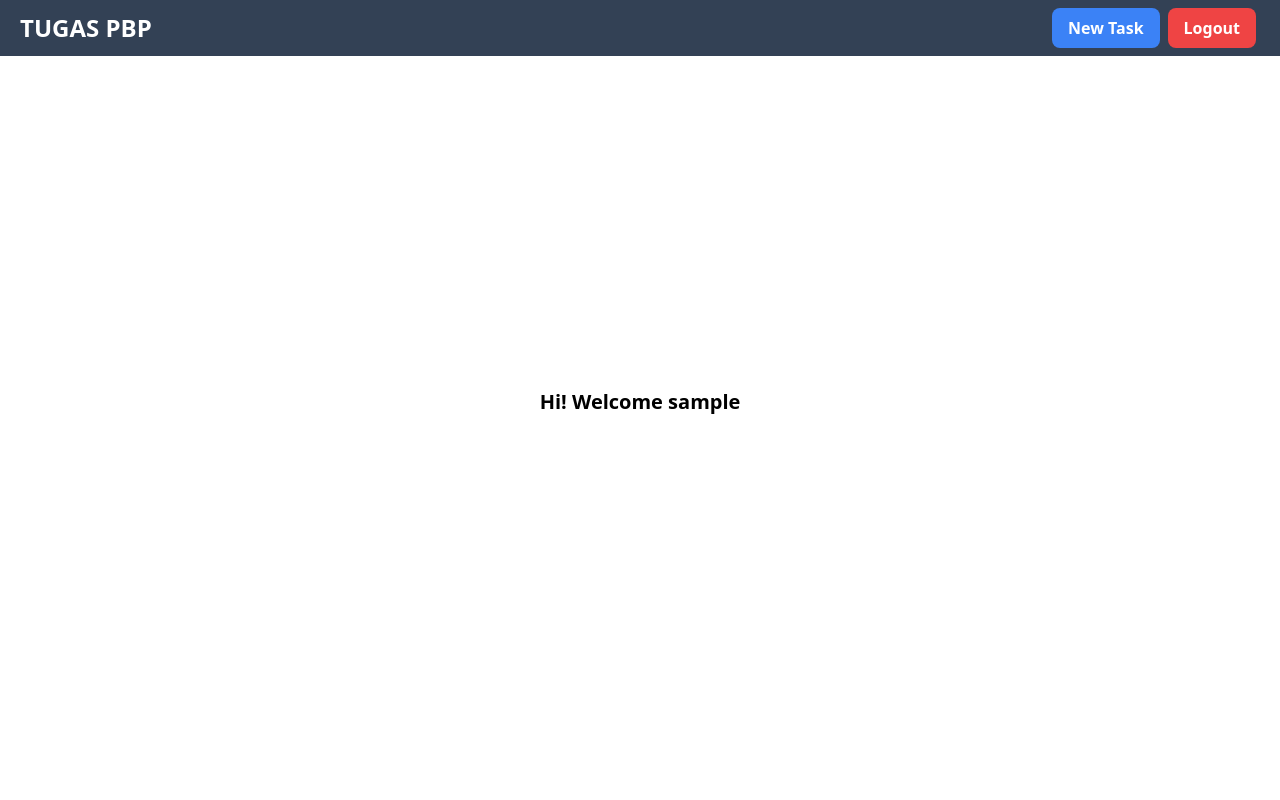
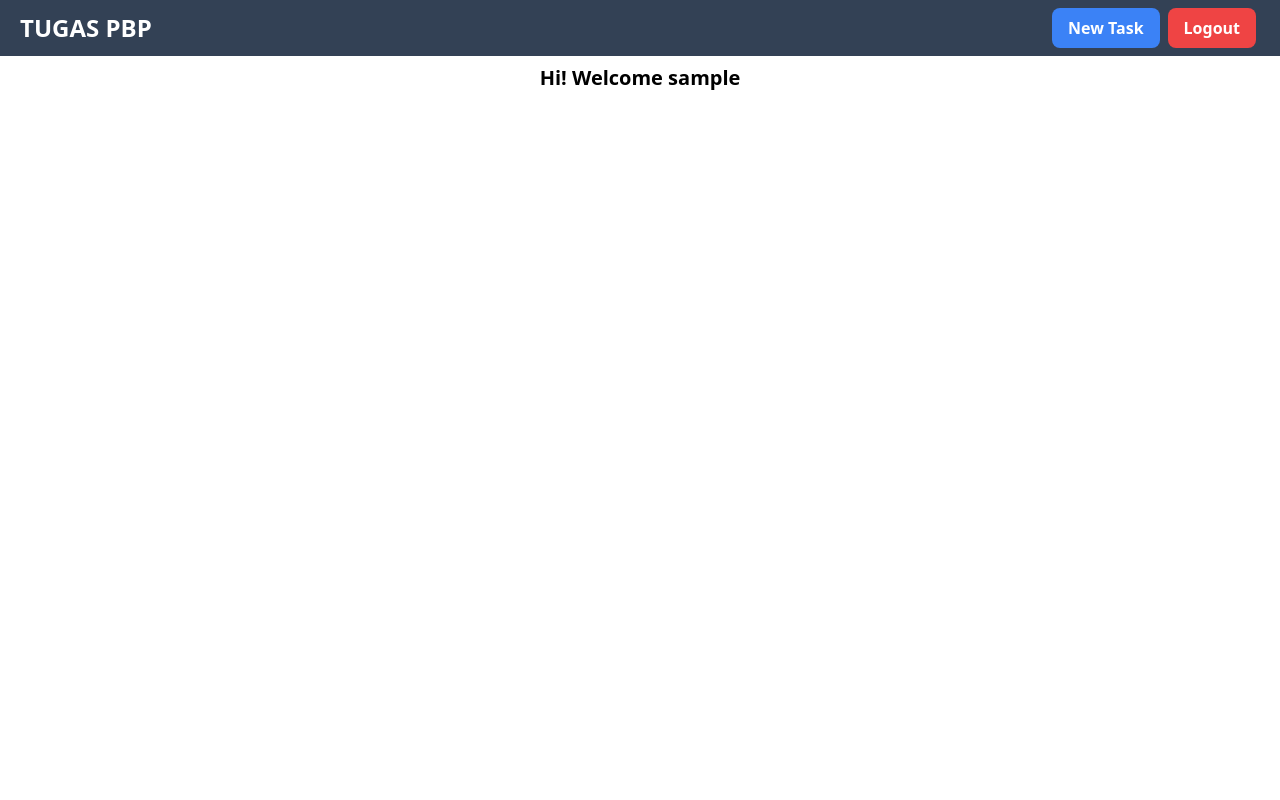
Before and after one commit to iqbalpa/tugas-2-pbp, a Django app: page /todolist/ in a window 1280 px wide. Run offline with Django 4.2, Linux system fonts and the light colour scheme; the visitor is signed in with stand-in values (Sample User, id 1); data that the repository does not hold is empty; some libraries are stand-ins or nearby versions.

Commit message:
Tugas 5: fixed the layouting in todolist.html

```diff
--- a/todolist/templates/todolist.html
+++ b/todolist/templates/todolist.html
@@ -1,9 +1,9 @@
 {% extends 'base.html' %}
 
 {% block content %}
-<div class="h-screen w-screen flex flex-col justify-between items-center">
+<div class="relative h-screen w-screen flex flex-col justify-center items-center">
 
-  <div class="text-white p-5 h-14 flex flex-row justify-between items-center w-screen bg-slate-700">
+  <div class="absolute top-0 text-white p-5 h-14 flex flex-row justify-between items-center w-screen bg-slate-700">
     <h1 class="lg:text-2xl sm:text-xl font-bold">TUGAS PBP</h1>
     <div class="flex flex-row items-center font-semibold lg:scale-100 sm:scale-75">
       <a href="{% url 'todolist:create_task' %}"><button class="m-1 bg-blue-500 hover:bg-blue-700 hover:cursor-pointer px-4 py-2 rounded-lg">New Task</button></a>
@@ -11,9 +11,9 @@
     </div>
   </div>
 
-  <h1 class="my-1 text-center text-xl font-semibold">Hi! Welcome {{username}}</h1>
+  <h1 class="absolute top-16 mb-1 text-center text-xl font-semibold">Hi! Welcome {{username}}</h1>
 
-  <div class="mb-3 grid grid-flow-cols lg:grid-cols-2 sm:grid-cols-1 gap-5 p-5 rounded-xl">
+  <div class="absolute top-24 mb-3 grid grid-flow-cols lg:grid-cols-2 sm:grid-cols-1 gap-5 p-5 rounded-xl">
     {% for task in todolist %}
       <div class="text-white hover:scale-105 duration-150 flex flex-row justify-between p-3 lg:w-[30rem] sm:w-[25rem] h-24 bg-zinc-800 box-shadow-md rounded-xl">
           <div>
```
